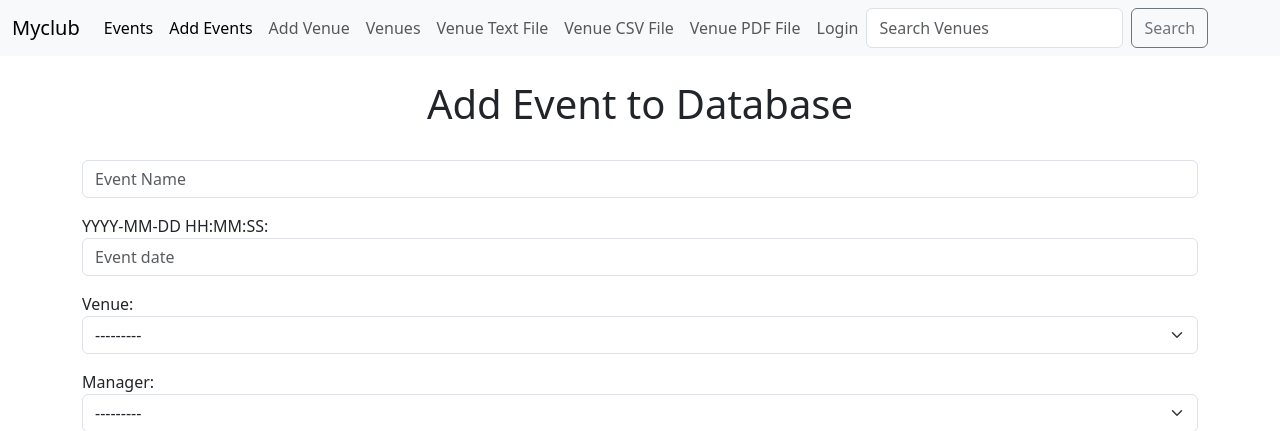
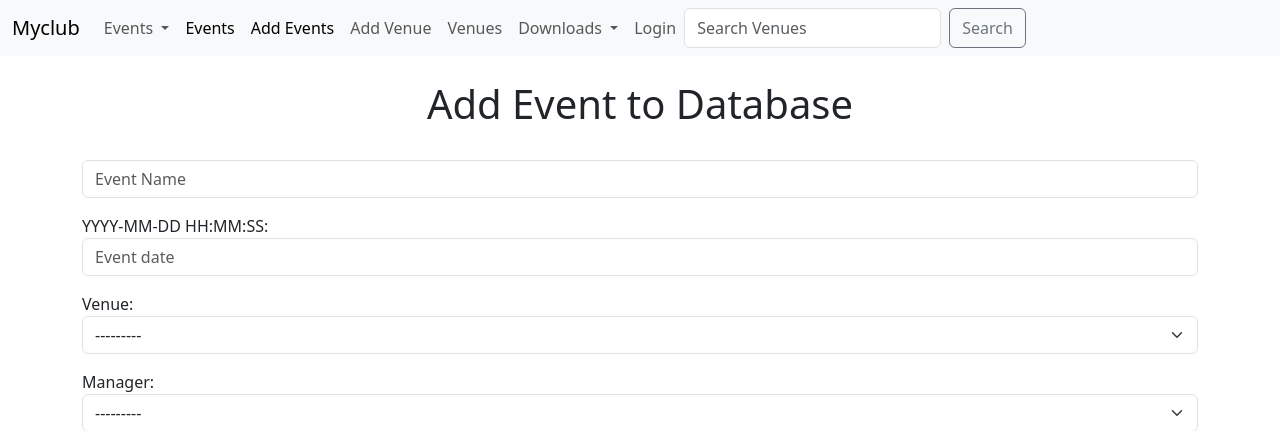
Before and after one commit to Hogbunike/django-tutorial, a Django app: page /add_event in a window 1280 px wide. Shown: the top 431 px of the page. Run offline with Django 3.2, Linux system fonts and the light colour scheme; data comes from the database, SQL or seed files in the repository.

Commit message:
Added dropdown to navbar

```diff
--- a/events/templates/events/navbar.html
+++ b/events/templates/events/navbar.html
@@ -14,6 +14,18 @@
     <div class="collapse navbar-collapse" id="navbarSupportedContent">
       <ul class="navbar-nav me-auto mb-2 mb-lg-0">
         <li class="nav-item">
+          <li class="nav-item dropdown">
+          <a class="nav-link dropdown-toggle" href="#" role="button" data-bs-toggle="dropdown" aria-expanded="false">
+            Events
+          </a>
+          <ul class="dropdown-menu">
+            <li><a class="nav-link active" aria-current="page" href="{% url 'event_list' %}">All Events</a></li>
+            <li><a class="dropdown-item" href="#">Another action</a></li>
+            <li><hr class="dropdown-divider"></li>
+            <li><a class="dropdown-item" href="#">Something else here</a></li>
+          </ul>
+        </li>
+
           <a class="nav-link active" aria-current="page" href="{% url 'event_list' %}">Events</a>
         </li>
          <li class="nav-item">
@@ -25,15 +37,17 @@
         <li class="nav-item">
           <a class="nav-link" href="{% url 'venue-list' %}">Venues</a>
         </li>
-        <li class="nav-item">
-          <a class="nav-link" href="{% url 'venue_text' %}">Venue Text File</a>
+        <li class="nav-item dropdown">
+          <a class="nav-link dropdown-toggle" href="#" role="button" data-bs-toggle="dropdown" aria-expanded="false">
+            Downloads
+          </a>
+          <ul class="dropdown-menu">
+            <li><a class="dropdown-item" href="{% url 'venue_text' %}">Venue Text File</a></li>
+            <li><a class="dropdown-item" href="{% url 'venue_csv' %}">Venue CSV File</a></li>
+            <li><a class="dropdown-item" href="{% url 'venue_pdf' %}">Venue PDF File</a></li>
+          </ul>
         </li>
-        <li class="nav-item">
-          <a class="nav-link" href="{% url 'venue_csv' %}">Venue CSV File</a>
-        </li>
-        <li class="nav-item">
-          <a class="nav-link" href="{% url 'venue_pdf' %}">Venue PDF File</a>
-        </li>
+
         {% if user.is_authenticated %}
            <li class="nav-item">
           <a class="nav-link" href="{% url 'logout' %}">Logout</a>
```
